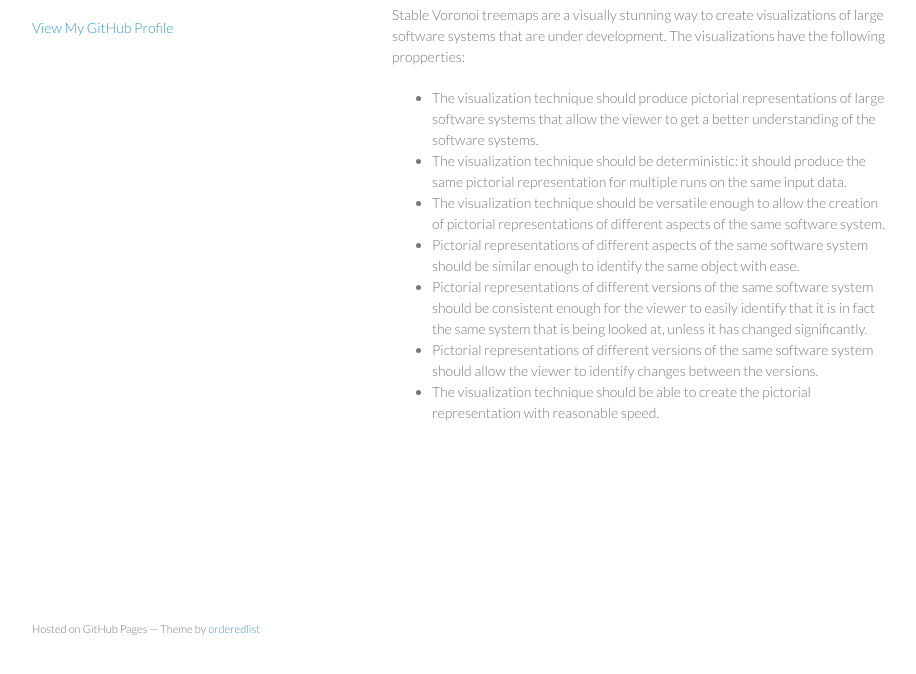
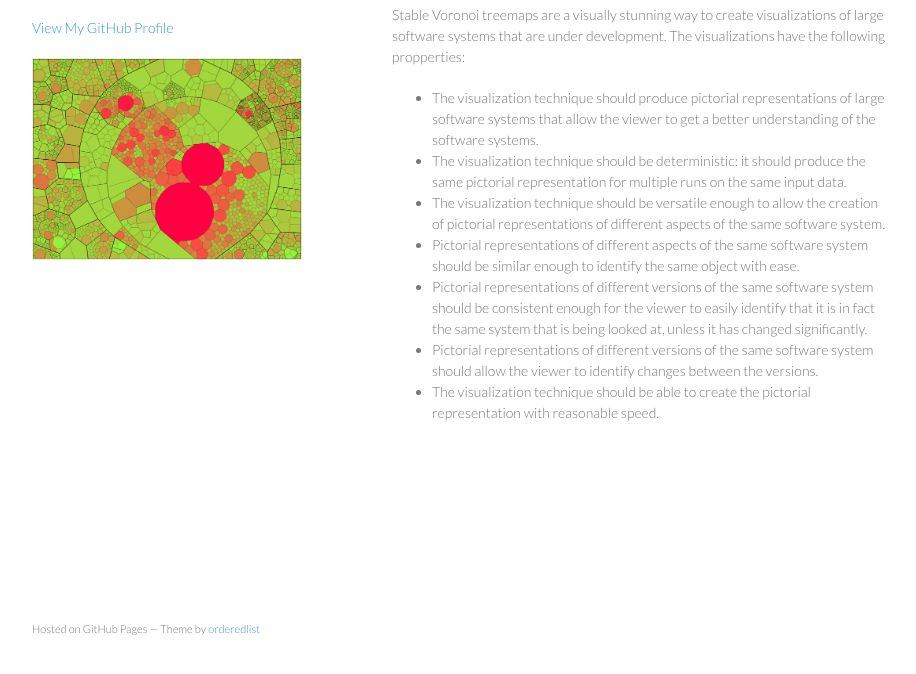
Before and after one commit to pubpres/pubpres.github.io, a plain HTML site: page index.html in a window 1280 px wide. Shown: the part 92-766 px from the top of the page, without its empty margins (178-1094 px from the left). Drawn offline with Linux system fonts and the light colour scheme.

Commit message:
Update index.html

```diff
--- a/index.html
+++ b/index.html
@@ -20,7 +20,7 @@
 
 
         <p class="view"><a href="https://github.com/pubpres">View My GitHub Profile</a></p>
-
+        <img src="/images/BETA1.png"></img>
       </header>
       <section>
         <h3>
```
